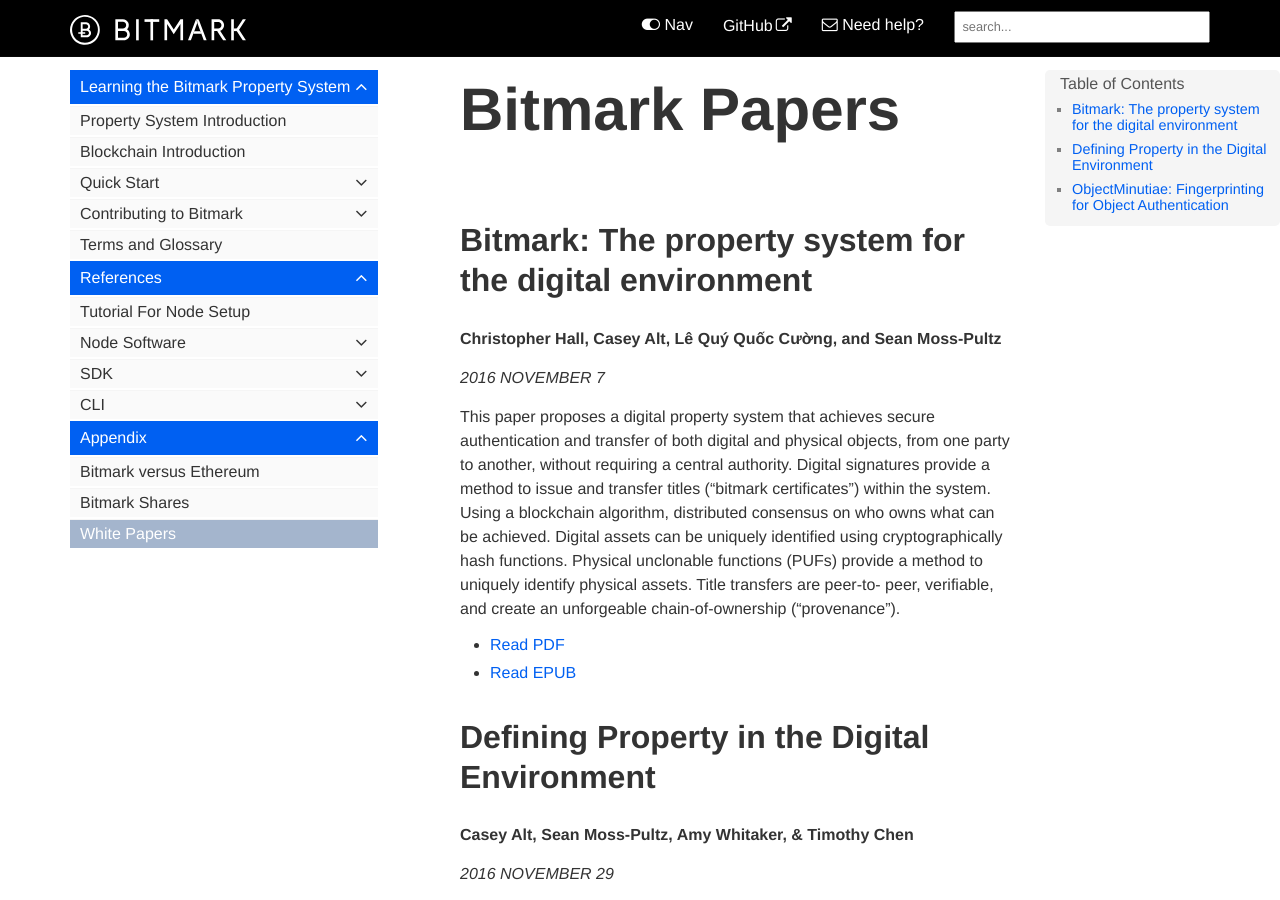
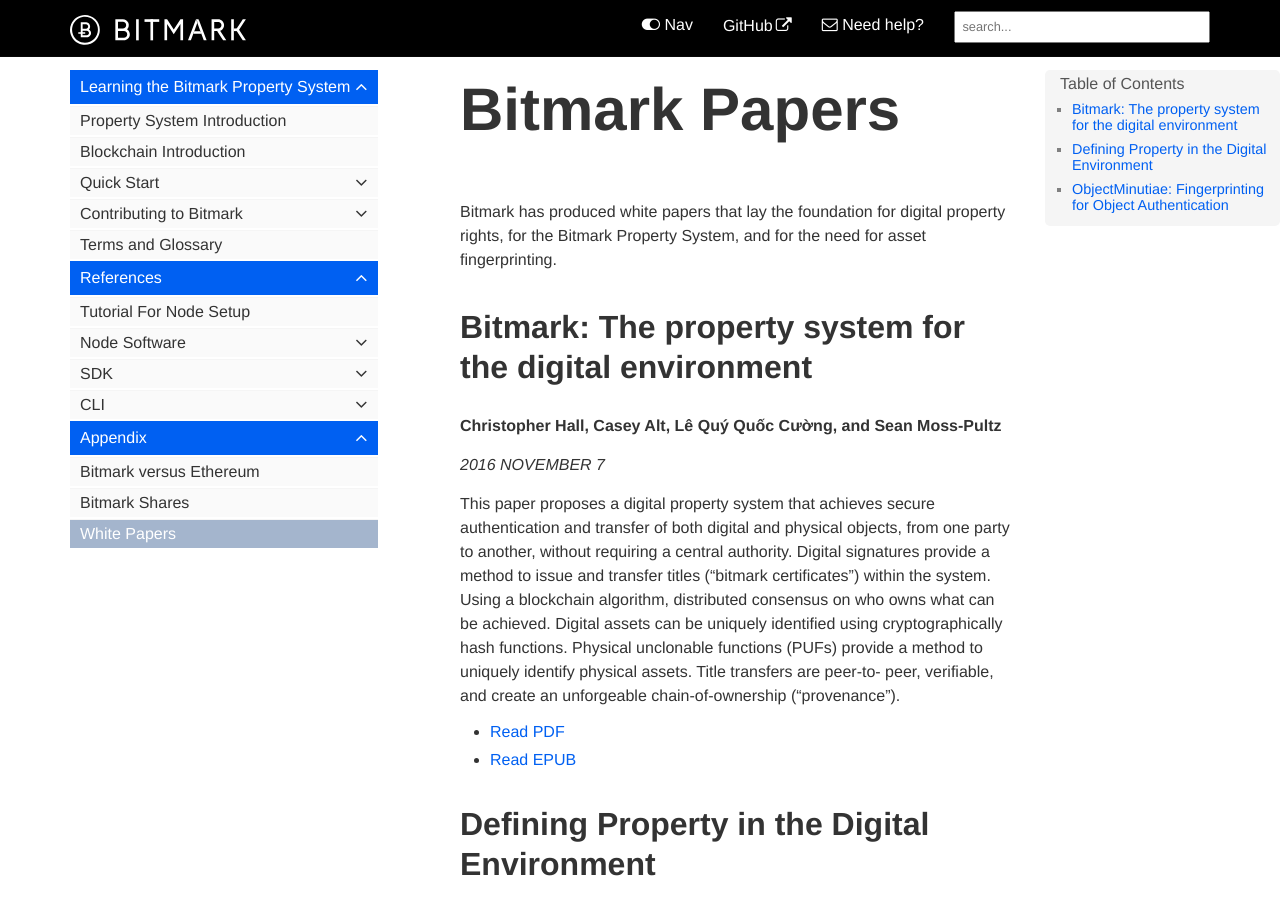
Before and after one commit to bitmark-inc/docs, a Jekyll site: the page built from pages/bitmark-appendix/bitmark-papers.md, in a window 1280 px wide and 900 px high. Built offline with Jekyll 4.4.1, drawn with Linux system fonts in a browser that asks for light colours; some web fonts are replaced; comment, search, counter and statistics services are not loaded.

Commit message:
Add summary.

```diff
--- a/pages/bitmark-appendix/bitmark-papers.md
+++ b/pages/bitmark-appendix/bitmark-papers.md
@@ -9,6 +9,8 @@
 
 
 # Bitmark Papers
+
+Bitmark has produced white papers that lay the foundation for digital property rights, for the Bitmark Property System, and for the need for asset fingerprinting.
 
 ## Bitmark: The property system for the digital environment
 
```
